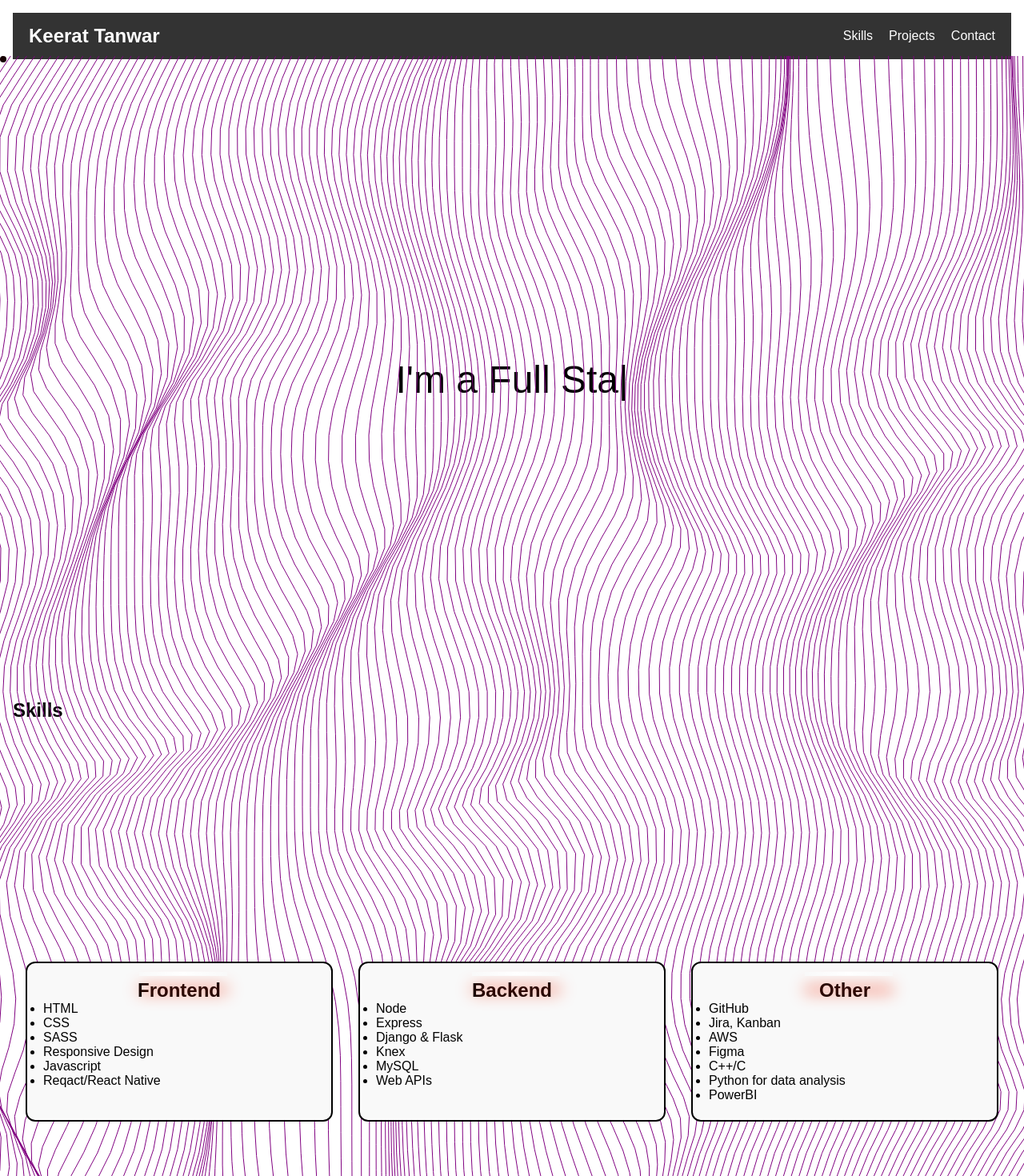
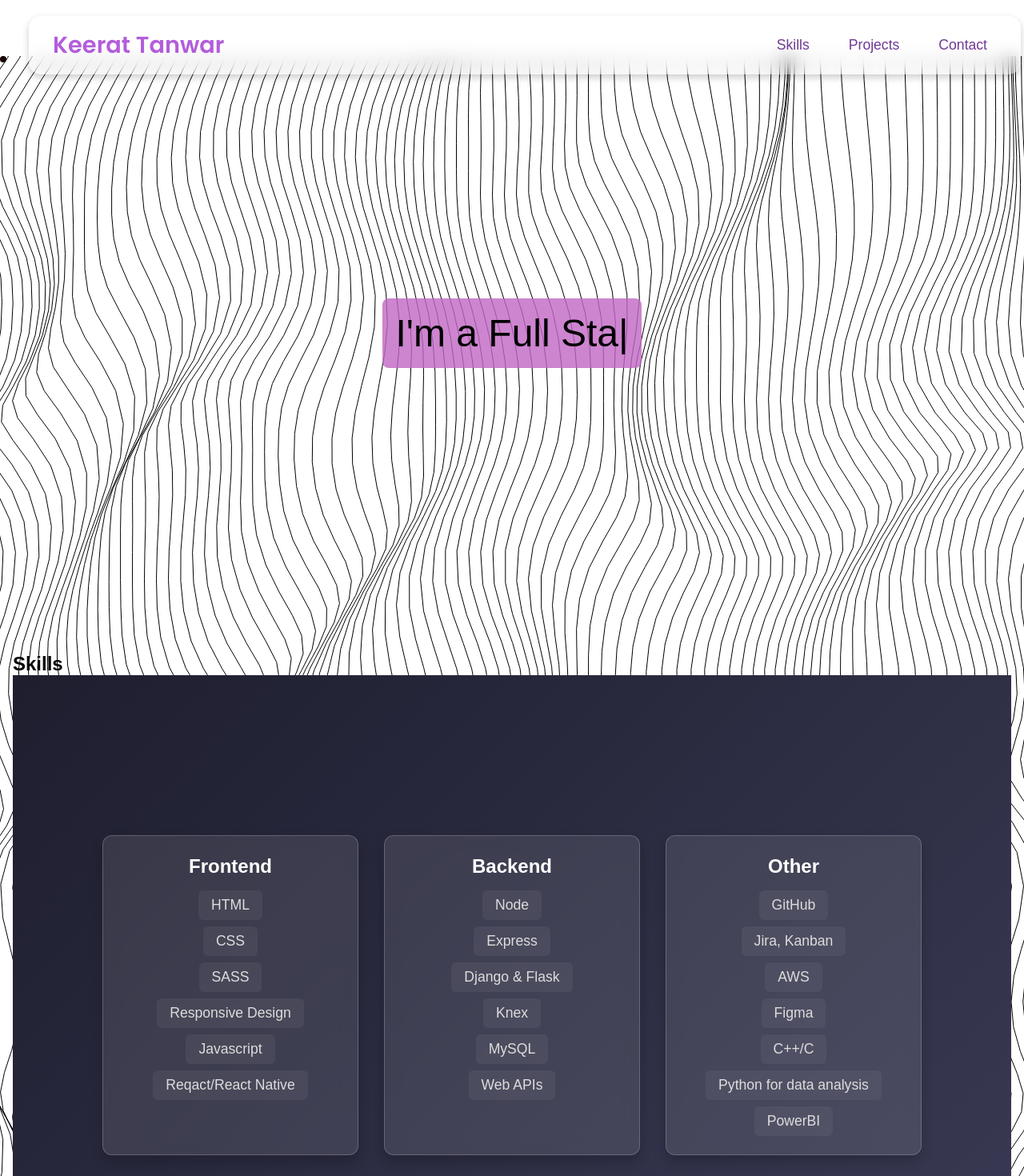
Before and after one commit to keerat21/portfolio, a React (Vite) app: page / in a window 1280 px wide. Shown: the top 1470 px of the page at 80% size. Built offline with nearby package versions, Linux system fonts and the light colour scheme.

Commit message:
improve styling for components.

```diff
--- a/src/components/GradientText/GradientText.scss
+++ b/src/components/GradientText/GradientText.scss
@@ -7,6 +7,7 @@
     align-items: center;
     justify-content: center;
     border-radius: 1.25rem;
+
     /* 20px */
     font-weight: 500;
     backdrop-filter: blur(10px);
@@ -23,6 +24,7 @@
     bottom: 0;
     background-size: 300% 100%;
     animation: gradient linear infinite;
+
     border-radius: inherit;
     z-index: 0;
     pointer-events: none;
@@ -65,5 +67,6 @@
     background-clip: text;
     -webkit-background-clip: text;
     color: transparent;
+    background-color: antiquewhite;
     animation: gradient linear infinite;
   }
--- a/src/components/Hero/Hero.jsx
+++ b/src/components/Hero/Hero.jsx
@@ -7,6 +7,7 @@ function Hero() {
 
 
             <ReactTyped
+                className="hero__text"
                 backSpeed={50}
                 onBegin={function noRefCheck() { }}
                 onComplete={function noRefCheck() { }}
@@ -22,7 +23,7 @@ function Hero() {
                     "Hey 👋",
                     "I'm Keerat :)",
                     "I'm a Full Stack Web Developer 💻",
-                    "I'm an Embedded Systems Programmer ⚙️",
+                    "I'm a Software engineer ⚙️",
                     "I'm a lifelong learner 📚",
                     "I love 💻",
                     "I love 🐱",
--- a/src/components/Hero/Hero.scss
+++ b/src/components/Hero/Hero.scss
@@ -7,4 +7,10 @@
     // background-color: rgb(18, 22, 22);
     // position: inherit;
     z-index: 2;
+
+    &__text{
+        background-color: rgba(193, 104, 196, 0.808);
+        padding: 1rem;
+        border-radius: 0.5rem;
+    }
 }
--- a/src/components/Navbar/Navbar.scss
+++ b/src/components/Navbar/Navbar.scss
@@ -1,24 +1,40 @@
-/* Navbar container styles */
+/* Import Google Font */
+@import url("https://fonts.googleapis.com/css2?family=Poppins:wght@300;400;600&display=swap");
+
 .navbar {
   display: flex;
   justify-content: space-between;
   align-items: center;
-  padding: 15px 20px;
-  background-color: #333;
+  padding: 15px 30px;
+  background: rgba(255, 255, 255, 0.1);
+  backdrop-filter: blur(10px);
+  border-radius: 15px;
+  margin: 10px 20px;
   color: white;
+  position: fixed;
+  width: calc(100% - 40px);
+  top: 10px;
+  // left: 50%;
+  // transform: translateX(-50%);
+  z-index: 100;
+  box-shadow: 0 4px 10px rgba(0, 0, 0, 0.2);
 }
 
 /* Logo */
 .navbar__logo {
-  font-size: 1.5rem;
-  font-weight: bold;
+  font-size: 1.8rem;
+  font-weight: 600;
+  font-family: "Poppins", sans-serif;
+  color: rgba(149, 28, 206, 0.712);
+  cursor: pointer;
 }
 
-/* Navbar links */
+/* Navbar Links */
 .navbar__links {
   display: flex;
   list-style: none;
-  gap: 20px;
+  gap: 25px;
+  transition: all 0.3s ease-in-out;
 }
 
 .navbar__links li {
@@ -27,54 +43,81 @@
 
 .navbar__links a {
   text-decoration: none;
-  color: white;
-  font-size: 1rem;
-  transition: color 0.3s;
+  color: rgb(112, 58, 148);
+  font-size: 1.1rem;
+  font-weight: 400;
+  transition: color 0.3s ease;
+  padding: 8px 12px;
+  border-radius: 8px;
 }
 
 .navbar__links a:hover {
   color: #ff6347;
+  background: rgba(255, 255, 255, 0.2);
 }
 
-/* Toggle button for mobile */
+/* Toggle Button (Hamburger Menu) */
 .navbar__toggle {
   display: none;
   flex-direction: column;
+  justify-content: center;
+  align-items: center;
   gap: 5px;
   background: none;
   border: none;
   cursor: pointer;
-  padding: 10px;
+  padding: 12px;
 }
 
 .navbar__toggle .bar {
-  width: 25px;
+  width: 30px;
   height: 3px;
-  background-color: white;
-  transition: transform 0.3s;
+  background-color: rgb(138, 61, 61);
+  transition: 0.3s ease;
+  border-radius: 5px;
+}
+
+/* Toggle Animation */
+.navbar__toggle.open .bar:nth-child(1) {
+  transform: translateY(8px) rotate(45deg);
+}
+
+.navbar__toggle.open .bar:nth-child(2) {
+  opacity: 0;
+}
+
+.navbar__toggle.open .bar:nth-child(3) {
+  transform: translateY(-8px) rotate(-45deg);
 }
 
 /* Mobile Menu */
 .navbar__links.active {
   display: flex;
   flex-direction: column;
-  position: absolute;
-  top: 60px;
-  right: 20px;
-  background-color: #333;
-  padding: 15px;
-  border-radius: 5px;
+  position: fixed;
+  top: 0;
+  left: 0;
+  width: 100%;
+  height: 100vh;
+  background: rgba(0, 0, 0, 0.9);
+  backdrop-filter: blur(10px);
+  justify-content: center;
+  align-items: center;
+  z-index: 99;
 }
 
 .navbar__links.active li {
-  margin: 10px 0;
+  margin: 20px 0;
+}
+
+.navbar__links.active a {
+  font-size: 1.5rem;
 }
 
 /* Responsive styles */
 @media (max-width: 768px) {
   .navbar__links {
     display: none;
-    flex-direction: column;
   }
 
   .navbar__toggle {
--- a/src/components/Skills/Skills.scss
+++ b/src/components/Skills/Skills.scss
@@ -1,49 +1,58 @@
 @use "../../styles/partials/mixins" as *;
 
 .skills {
+  @include flex-center;
+  height: 100vh;
+  flex-wrap: wrap;
+  gap: 2rem;
+  padding: 2rem;
+  background: linear-gradient(135deg, #1e1e2f, #3a3a55);
 
 
-  @include flex-center;
-height: 100vh;
+  &__box {
+    width: 320px;
+    height: 25rem;
+    border-radius: 12px;
+    padding: 1.5rem;
+    background: rgba(255, 255, 255, 0.1);
+    backdrop-filter: blur(10px);
+    border: 1px solid rgba(255, 255, 255, 0.2);
+    box-shadow: 0 8px 16px rgba(0, 0, 0, 0.2);
+    transition: transform 0.3s ease, box-shadow 0.3s ease;
 
-&__box {
-  width: 33%;
-  border: .125rem solid black;
-  margin: 1rem;
-  border-radius: .75rem;
+    &:hover {
+      transform: translateY(-10px);
+      box-shadow: 0 12px 24px rgba(0, 0, 0, 0.3);
+    }
+  }
 
-  position: relative;
-  width: 400px; /* Adjust to your design */
-  height: 200px; /* Adjust to your design */
-  background: #f9f9f9; /* Optional: ensures content is visible */
-  padding: 20px;
-  border: 2px solid black; /* Optional: base border */
+  &__heading {
+    font-size: 1.5rem;
+    font-weight: bold;
+    color: #fff;
+    text-align: center;
+    margin-bottom: 1rem;
+  }
 
-  &::before {
-    content: '';
-    position: absolute;
-    width: 110px; /* Length of the beam */
-    height: 5px; /* Thickness of the beam */
-    background: linear-gradient(to right, transparent, white, transparent);
-    box-shadow: 0 20px 20px rgb(240, 50, 17); /* Glow effect */
-    offset-path: path(var(--beam-path, 'M175,-7 L100,0 Z')); /* Match div size */
-  offset-rotate:0deg;
-  // animation: move-along-path 10s linear infinite;
+  &__list {
+    list-style: none;
+    padding: 0;
+    display: flex;
+    flex-direction: column;
+    align-items: center;
+    gap: 0.5rem;
+  }
+
+  &__list-item {
+    font-size: 1.1rem;
+    color: #ddd;
+    padding: 0.5rem 1rem;
+    border-radius: 6px;
+    background: rgba(255, 255, 255, 0.05);
+    transition: background 0.08s;
+
+    &:hover {
+      background: rgba(255, 255, 255, 0.2);
+    }
   }
 }
-
-&__heading {
-  display: flex;
-  align-items: center;
-  justify-content: center;
-}
-}
-
-@keyframes move-along-path {
-  0% {
-    offset-distance: 0%;
-  }
-  100% {
-    offset-distance: 100%;
-  }
-}
--- a/src/components/TiltedCard/TiltedCard.scss
+++ b/src/components/TiltedCard/TiltedCard.scss
@@ -39,6 +39,8 @@
     border-radius: 15px;
     will-change: transform;
     transform: translateZ(0);
+
+    border: .3125rem solid rgba(97, 10, 179, 0.418);
   }
 
   .tilted-card-overlay {
--- a/src/components/Waves/Waves.jsx
+++ b/src/components/Waves/Waves.jsx
@@ -63,13 +63,13 @@ class Noise {
 // Noise + Grad (unchanged) - Omitted for brevity
 
 export default function Waves({
-    lineColor = "purple",
+    lineColor = "light purple",
     backgroundColor = "transparent",
     waveSpeedX = 0.0125,
     waveSpeedY = 0.005,
     waveAmpX = 32,
     waveAmpY = 16,
-    xGap = 10,
+    xGap = 15,
     yGap = 32,
     friction = 0.925,
     tension = 0.005,
--- a/src/components/Waves/Waves.scss
+++ b/src/components/Waves/Waves.scss
@@ -7,6 +7,7 @@
     width: 100%;
     height: 100vh;
     overflow: hidden;
+    z-index: -1;
   }
 
   .waves::before {
```
